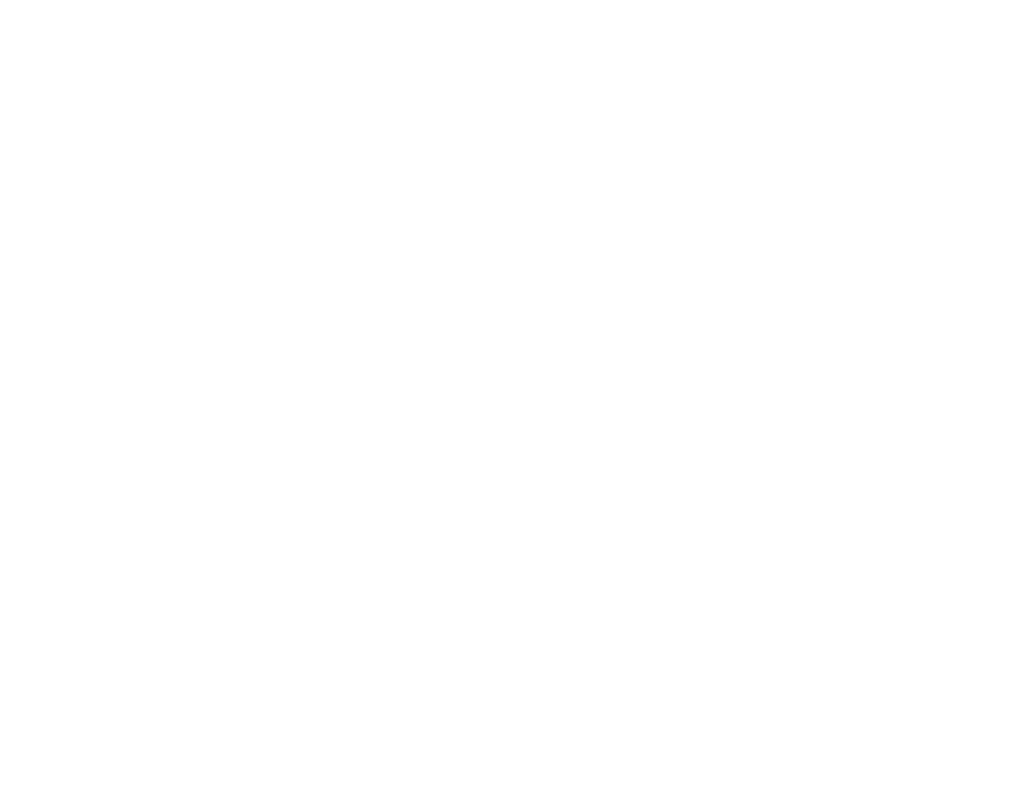
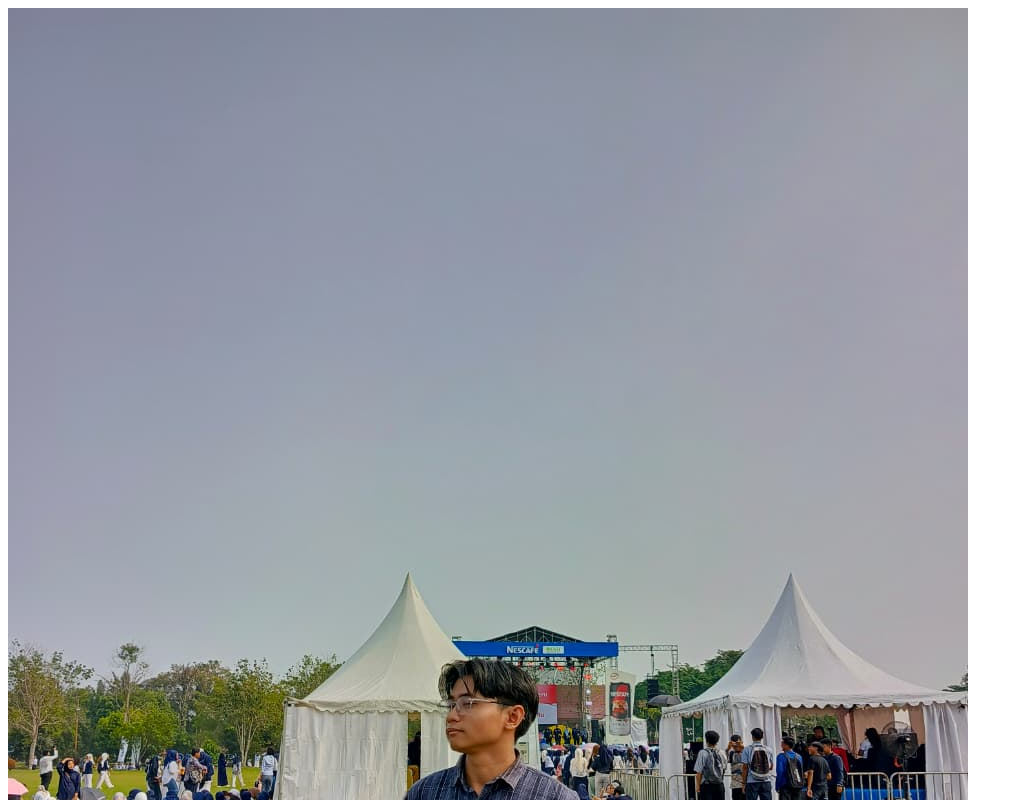
Before and after one commit to diikd12/UTS_DPW, a plain HTML site: page index.html in a window 1280 px wide. Shown: the top 800 px of the page, without its empty margins (0-1023 px from the left). Drawn offline with Linux system fonts and the light colour scheme.

Commit message:
push sikek aa

```diff
--- a/index.html
+++ b/index.html
@@ -7,7 +7,10 @@
     <link rel="stylesheet" href="style.css">
 </head>
 <body>
-    <script ref="script" href="script.js"/>
+    <img id="myimage" src="assets/FotoProfile.jpg" alt="me">
+    <script href="script.js">
+
+    </script>
     <header>
         <h1>PORTOFOLIO</h1>
         <h2>--Hadi Fauzan--</h2>
```
